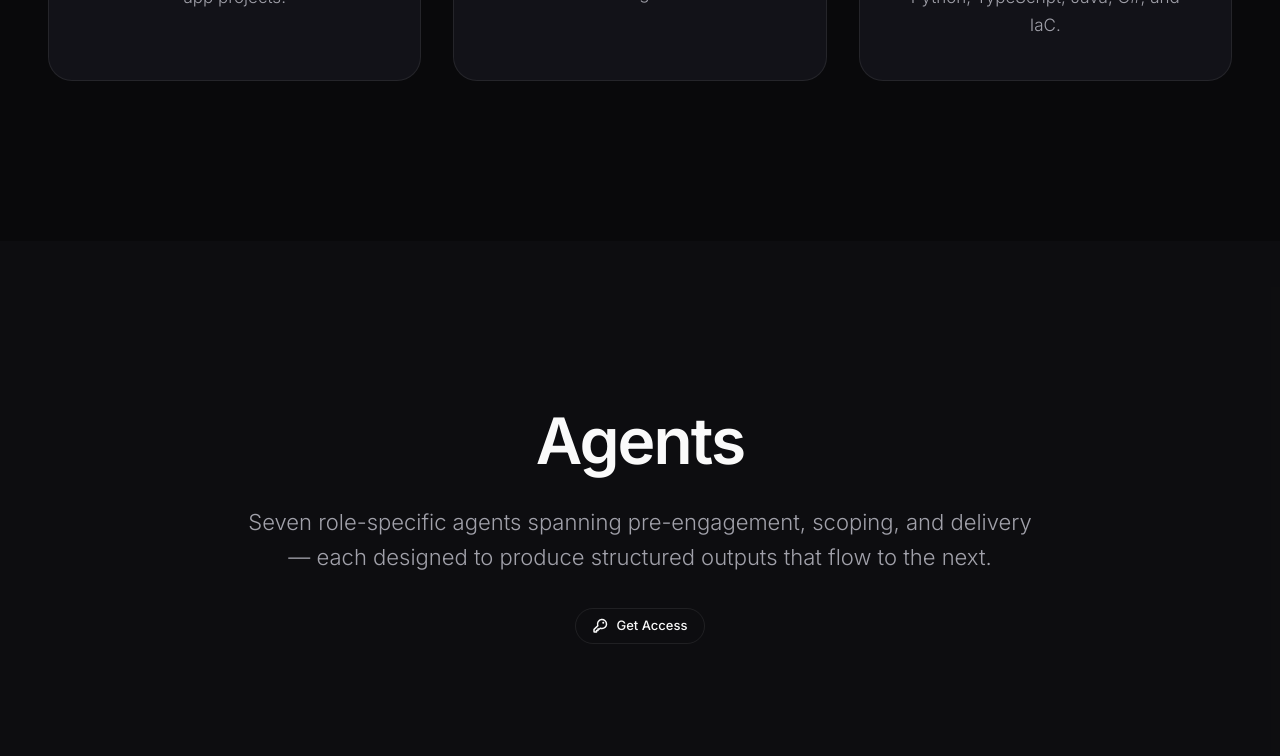
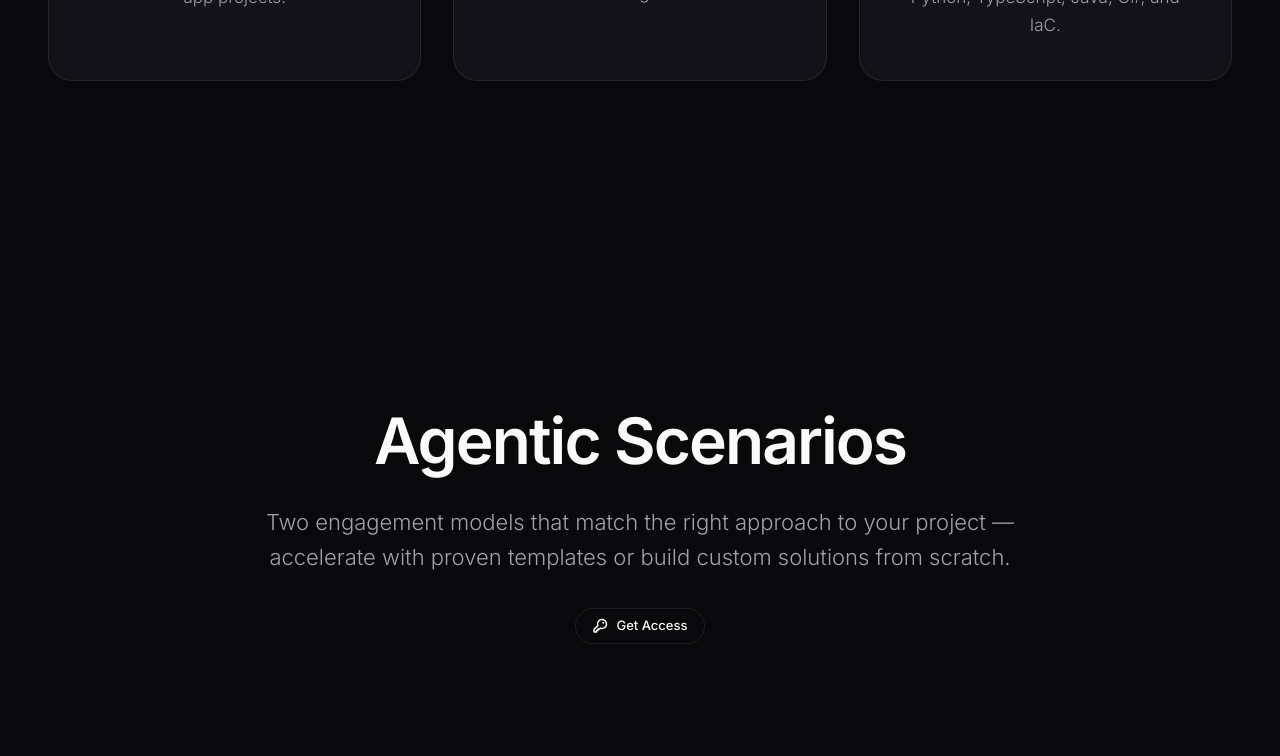
Before and after one commit to Azure-Samples/faf-landing-page, a React (Vite) app: page / in a window 1280 px wide. Shown: the part 2000-2756 px from the top of the page. Built offline with nearby package versions, Linux system fonts and the light colour scheme.

Commit message:
Move Agentic Scenarios section before Agents section

```diff
--- a/App.tsx
+++ b/App.tsx
@@ -1501,10 +1501,10 @@ export default function App() {
       <main>
         <Hero />
         <WhatSection />
+        <ScenariosSection />
         <AgentsSection />
         <SkillsSection />
         <TechnologyPillarsSection />
-        <ScenariosSection />
         <SampleOutputsSection />
         <GettingStartedSection />
         <CTASection />
```
